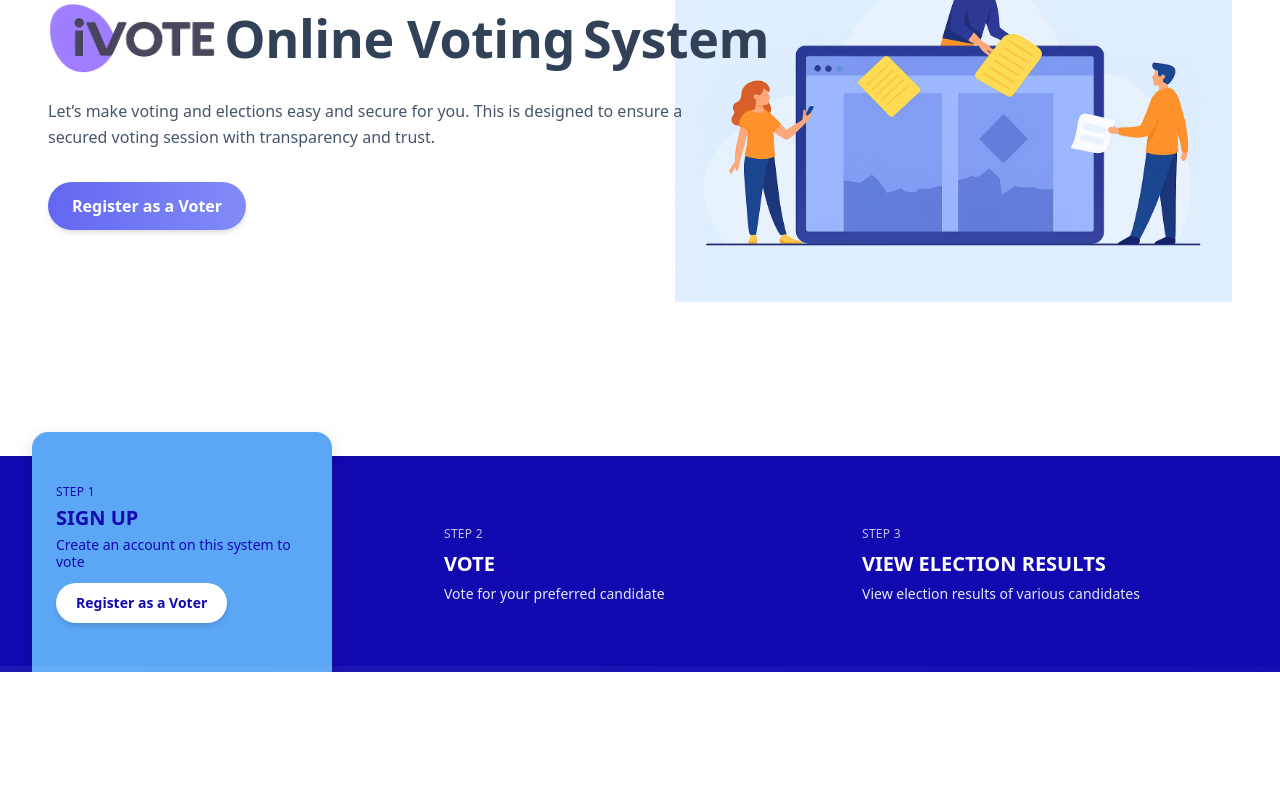
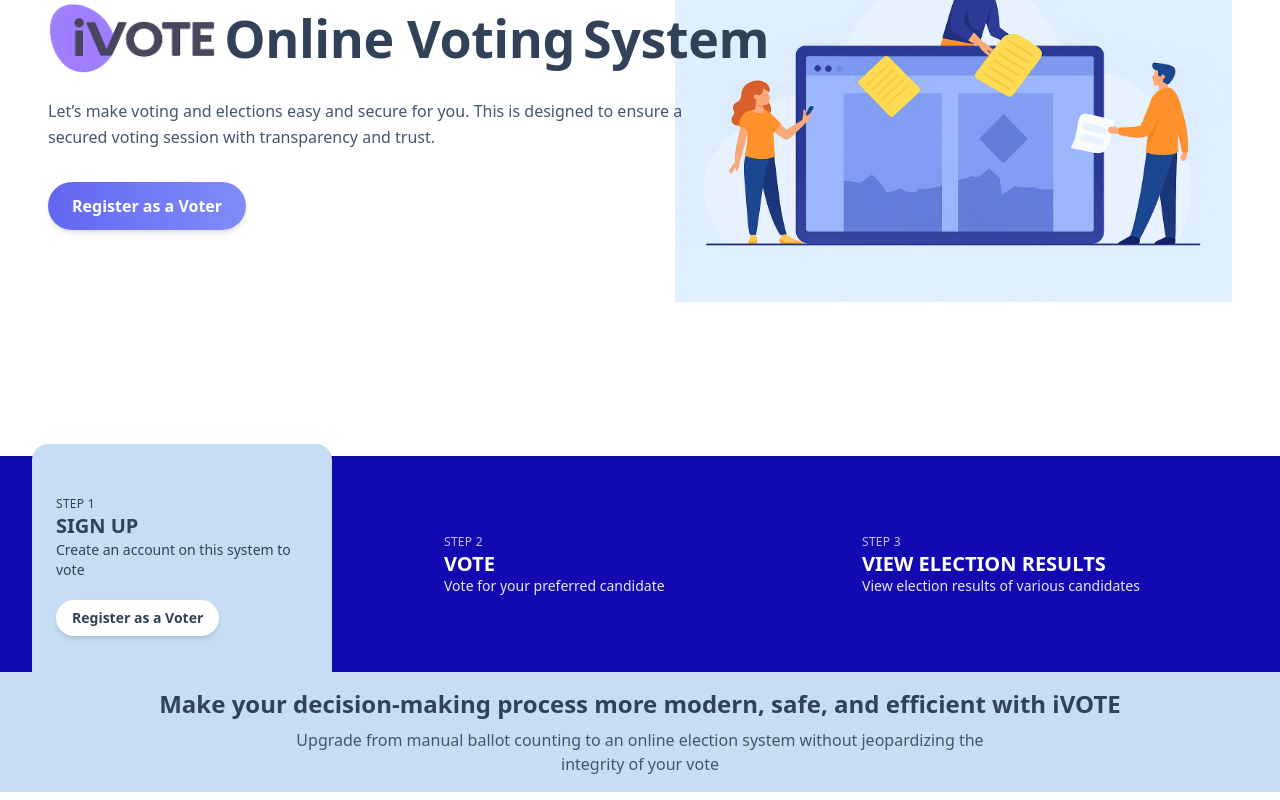
Before and after one commit to david-taiwo/i-VOTE-, a Next.js app: page / in a window 1280 px wide. Shown: the part 288-1088 px from the top of the page. Before the commit the page ends 960 px from the top, so only its background shows below. Built offline with nearby package versions, Linux system fonts and the light colour scheme.

Commit message:
completed the decision making section

```diff
--- a/app/(public)/page.tsx
+++ b/app/(public)/page.tsx
@@ -1,7 +1,7 @@
 import React from 'react'
 import Image from 'next/image'
 import Link from 'next/link'
-import { FaUserCheck, FaCheckCircle, FaChartBar } from 'react-icons/fa'
+// import { FaUserCheck, FaCheckCircle, FaChartBar } from 'react-icons/fa'
 
 const Home = () => {
   return (
@@ -62,33 +62,35 @@
       </section>
 
       {/* How It Works Section */}
-      <section aria-label="Three step process" className="w-full flex">
+      <section className='flex flex-col items-center justify-center'>
+        <div aria-label="Three step process" className="w-full flex ">
           <div className="w-full">
             <div
               className="relative bg-[#1209b0] h-auto md:h-[27vh] py-8 md:py-0 shadow-[inset_0_2px_0_rgba(0,0,0,0.06)]"
             >
               {/* Mobile/Tablet layout wrapper */}
-            <div className="h-full max-w-full mx-auto px-4 sm:px-6 md:px-8 flex flex-col md:flex-row md:items-center gap-0 md:gap-8">
+              {/* <div className="h-full max-w-full mx-auto px-4 sm:px-6 md:px-8 flex flex-col md:flex-row md:items-center gap-0 md:gap-8"> */}
+              <div className="h-full max-w-full mx-auto px-4 sm:px-6 md:px-8 flex flex-col md:flex-row gap-0 md:gap-8">
                 {/* LEFT: Step 1 card */}
                 <div
-                className="w-full sm:w-80 md:shrink-0 md:rounded-t-2xl md:w-[300px] translate-y-[-30%] md:translate-y-[-5%] rounded-t-2xl  h-auto md:h-[30vh] bg-[#5ba6f5] shadow-[0_6px_18px_rgba(5,5,10,0.12)]"
+                  className="w-full sm:w-80 md:shrink-0 md:rounded-t-2xl md:w-[300px] translate-y-[-30%] md:translate-y-[-5%] rounded-t-2xl  h-auto md:h-[30vh] bg-[#c6ddf5] "
                 >
-                <div className=" rounded-2xl md:rounded-t-xl p-5 sm:p-6 md:p-3.5 md:pt-13 md:px-6 text-center md:text-left text-[#1209b0]">
+                  <div className=" rounded-2xl md:rounded-t-xl p-5 sm:p-6 md:p-3.5 md:pt-13 md:px-6 text-center md:text-left text-slate-700">
                     <div className="text-xs font-medium uppercase tracking-wide">
                       Step 1
                     </div>
-                  <h3 className="mt-2 sm:mt-1 font-semibold text-lg sm:text-xl leading-snug">
+                    <h3 className="font-semibold text-lg sm:text-xl leading-snug">
                       SIGN UP
                     </h3>
-                  <p className="mt-2 sm:mt-1 text-sm leading-tight">
+                    <p className="text-sm ">
                       Create an account on this system to vote
                     </p>
 
                     {/* CTA button */}
-                  <div className="mt-4 sm:mt-3">
+                    <div className="mt-3 sm:mt-5">
                       <Link
                         href="#"
-                      className="inline-block text-sm font-semibold px-5 py-2.5 rounded-full bg-white text-[#1209b0] shadow-md hover:shadow-lg hover:scale-105 transition-all duration-200 focus:outline-none focus:ring-2 focus:ring-[#1209b0] focus:ring-offset-2"
+                        className="inline-block text-sm font-semibold px-4 py-2 rounded-full bg-white  shadow-md hover:shadow-lg hover:scale-105 transition-all duration-200 focus:outline-none focus:ring-2 focus:ring-[#1209b0] focus:ring-offset-2"
                         aria-label="Register as a Voter"
                       >
                         Register as a Voter
@@ -98,16 +100,16 @@
                 </div>
 
                 {/* MIDDLE and RIGHT: Steps 2 & 3 */}
-              <div className="w-full md:ml-20 flex flex-col sm:flex-row gap-15 sm:gap-8 md:gap-8 md:flex-row md:items-center flex-1">
+                <div className="w-full md:ml-20 flex flex-col sm:flex-row gap-8 sm:gap-8 md:gap-8 lg:py-10 sm:items-center md:flex-row flex-1">
                   {/* Step 2 */}
                   <div className="text-center md:text-left flex-1">
                     <div className="text-xs font-medium uppercase tracking-wide text-white/75">
                       Step 2
                     </div>
-                  <h3 className="mt-2 text-white font-semibold text-lg sm:text-xl leading-snug">
+                    <h3 className="text-white font-semibold text-lg sm:text-xl leading-snug">
                       VOTE
                     </h3>
-                  <p className="mt-2 text-white/90 text-sm leading-tight">
+                    <p className="text-white/90 text-sm leading-tight">
                       Vote for your preferred candidate
                     </p>
                   </div>
@@ -117,20 +119,32 @@
                     <div className="text-xs font-medium uppercase tracking-wide text-white/75">
                       Step 3
                     </div>
-                  <h3 className="mt-2 text-white font-semibold text-lg sm:text-xl leading-snug">
+                    <h3 className="text-white font-semibold text-lg sm:text-xl leading-snug">
                       VIEW ELECTION RESULTS
                     </h3>
-                  <p className="mt-2 text-white/90 text-sm leading-tight">
+                    <p className="text-white/90 text-sm leading-tight">
                       View election results of various candidates
                     </p>
                   </div>
                 </div>
               </div>
 
-            <div
+              {/* <div
                 className="absolute bottom-0 left-0 h-1.5 w-full bg-[linear-gradient(90deg,rgba(255,255,255,0.06),rgba(255,255,255,0.02))]"
                 aria-hidden="true"
-            />
+              /> */}
+            </div>
+          </div>
+        </div>
+
+        <div className='bg-[#c6ddf5] w-full flex items-center justify-center h-50 md:h-30'>
+          <div className='w-full mx-auto px-3 md:px-8 lg:px-12 py-6'>
+            <h3 className='text-xl md:text-2xl font-semibold text-center text-slate-700'>
+              Make your decision-making process more modern, safe, and efficient with iVOTE
+            </h3>
+            <p className='mt-2 text-center text-slate-600 px-7 md:px-20 lg:px-60'>
+              Upgrade from manual ballot counting to an online election system without jeopardizing the integrity of your vote
+            </p>
           </div>
         </div>
       </section>
```
Lines whose indentation alone changed are shown as unchanged.
